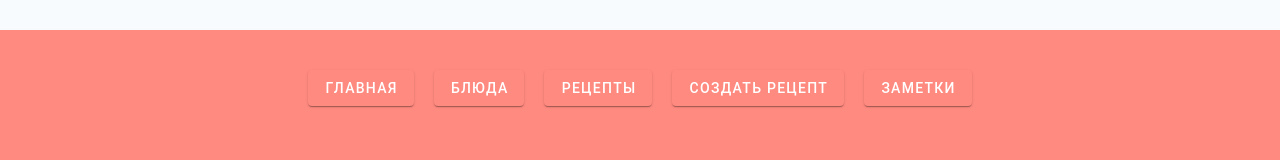
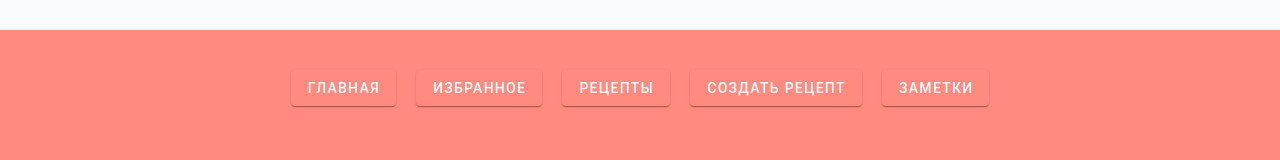
Before and after one commit to FlaxidHair/Yummy-Juicy, a Vue app: page / in a window 1280 px wide. Shown: the part 686-846 px from the top of the page. Built offline with nearby package versions, Linux system fonts and the light colour scheme; no server answers.

Commit message:
refactor: edit from dishes to Favorite footer link

```diff
--- a/src/components/Footer.vue
+++ b/src/components/Footer.vue
@@ -4,7 +4,7 @@
     <v-row justify="center" no-gutters>
         <ul class="d-flex ga-5">
         <RouterLink to="/"><li><v-btn class="bg-transparent elevation-1 text-white">Главная</v-btn></li></RouterLink>
-        <RouterLink to="/favotire"><li><v-btn class="bg-transparent elevation-1 text-white">Блюда</v-btn></li></RouterLink>
+        <RouterLink to="/favorite"><li><v-btn class="bg-transparent elevation-1 text-white">Избранное</v-btn></li></RouterLink>
         <RouterLink to="/recipies"><li><v-btn class="bg-transparent elevation-1 text-white">Рецепты</v-btn></li></RouterLink>
         <RouterLink to="/template-recipe"><li><v-btn class="bg-transparent elevation-1 text-white">Создать рецепт</v-btn></li></RouterLink>
         <RouterLink to="notes"><li><v-btn class="bg-transparent elevation-1 text-white">Заметки</v-btn></li></RouterLink>
```
